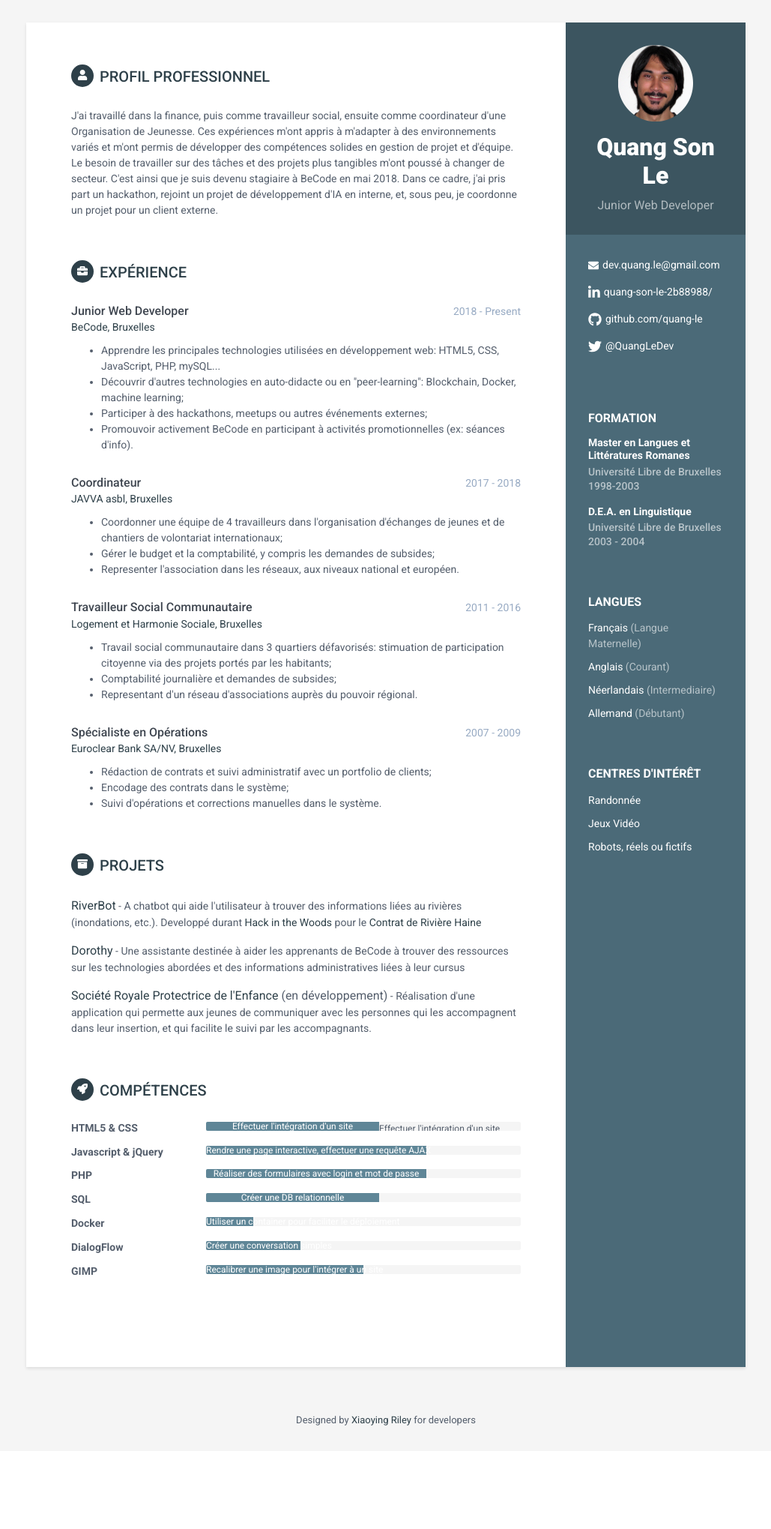
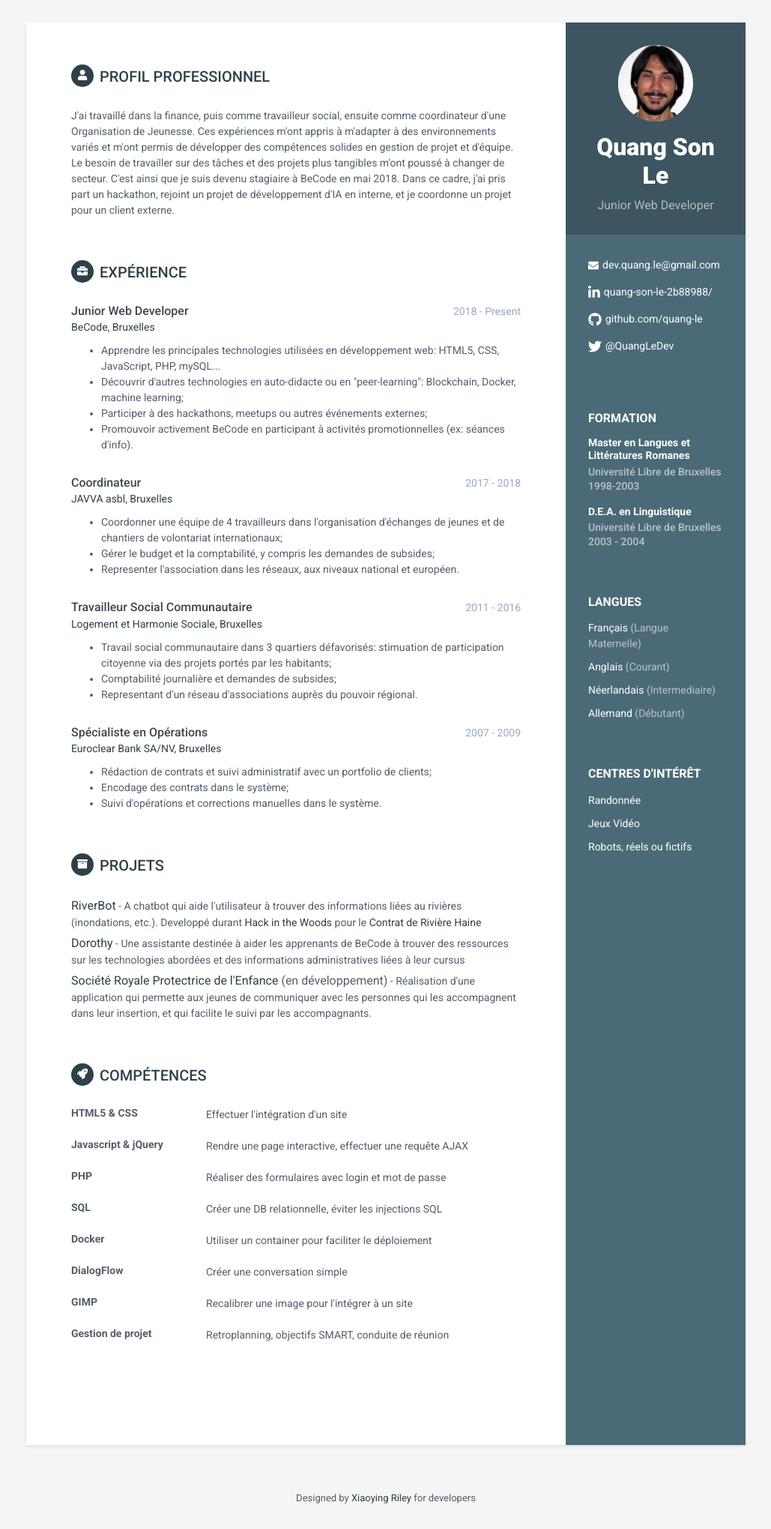
Before and after one commit to quang-le/resume, a PHP site: page /francais.html in a window 1280 px wide. Shown: the whole page at 75% size, without its empty margins (125-1154 px from the left). Before the commit the page ends 1901 px from the top, so only its background shows below. Run offline with PHP 8.4, Linux system fonts and the light colour scheme; style sheets or scripts are compiled from the project's sources; some libraries are stand-ins or nearby versions.

Commit message:
css changes

```diff
--- a/assets/scss/theme/base.scss
+++ b/assets/scss/theme/base.scss
@@ -224,7 +224,7 @@ p {
             margin-bottom: 30px;
         }
         .item {
-            margin-bottom: 15px;
+            margin-bottom: 5px;
         }
     }
 
@@ -233,7 +233,7 @@ p {
 
 .skillset {
     .item {
-        margin-bottom: 15px;
+        margin-bottom: 5px;
         overflow: hidden;
     }
     .level-title {
--- a/francais.html
+++ b/francais.html
@@ -38,7 +38,7 @@
                    <!-- <li class="website"><i class="fas fa-globe"></i><a href="https://portfolio.quangson.ninja/" target="_blank">Under construction</a></li>-->
                     <li class="linkedin"><i class="fab fa-linkedin-in"></i><a href="https://www.linkedin.com/in/quang-son-le-2b88988/" target="_blank">quang-son-le-2b88988/</a></li>
                     <li class="github"><i class="fab fa-github"></i><a href="https://github.com/quang-le" target="_blank">github.com/quang-le</a></li>
-                    <li class="twitter"><i class="fab fa-twitter"></i><a href="https://twitter.com/juanglee1" target="_blank">@QuangLeDev</a></li>
+                    <li class="twitter"><i class="fab fa-twitter"></i><a href="https://twitter.com/QuangLeDev" target="_blank">@QuangLeDev</a></li>
                 </ul>
             </div><!--//contact-container-->
             <div class="education-container container-block">
@@ -81,7 +81,7 @@
             <section class="section summary-section">
                 <h2 class="section-title"><span class="icon-holder"><i class="fas fa-user"></i></span>Profil professionnel</h2>
                 <div class="summary">
-                    <p>J'ai travaillé dans la finance, puis comme travailleur social, ensuite comme coordinateur d'une Organisation de Jeunesse. Ces expériences m'ont appris à m'adapter à des environnements variés et m'ont permis de développer des compétences solides en gestion de projet et d'équipe. Le besoin de travailler sur des tâches et des projets plus tangibles m'ont poussé à changer de secteur. C'est ainsi que je suis devenu stagiaire à BeCode en mai 2018. Dans ce cadre, j'ai pris part un hackathon, rejoint un projet de développement d'IA en interne, et, sous peu, je coordonne un projet pour un client externe.</p>
+                    <p>J'ai travaillé dans la finance, puis comme travailleur social, ensuite comme coordinateur d'une Organisation de Jeunesse. Ces expériences m'ont appris à m'adapter à des environnements variés et m'ont permis de développer des compétences solides en gestion de projet et d'équipe. Le besoin de travailler sur des tâches et des projets plus tangibles m'ont poussé à changer de secteur. C'est ainsi que je suis devenu stagiaire à BeCode en mai 2018. Dans ce cadre, j'ai pris part un hackathon, rejoint un projet de développement d'IA en interne, et je coordonne un projet pour un client externe.</p>
                 </div><!--//summary-->
             </section><!--//section-->
 
@@ -185,53 +185,67 @@
                 <div class="skillset">
                     <div class="item">
                         <h3 class="level-title">HTML5 &amp; CSS</h3>
-                        <div class="progress level-bar">
-                            <div class="progress-bar theme-progress-bar" role="progressbar" style="width: 55%" aria-valuenow="99" aria-valuemin="0" aria-valuemax="100">Effectuer l'intégration d'un site</div>
-                            <p>Effectuer l'intégration d'un site</p>
-						</div>
+                        <!-- <div class="progress level-bar">
+                           <div class="progress-bar theme-progress-bar" role="progressbar" style="width: 90%" aria-valuenow="99" aria-valuemin="0" aria-valuemax="100">Effectuer l'intégration d'un site</div>
+                        </div> -->
+                        <p>Effectuer l'intégration d'un site</p>
+
                     </div><!--//item-->
 
                     <div class="item">
                         <h3 class="level-title">Javascript &amp; jQuery</h3>
-                        <div class="progress level-bar">
-						    <div class="progress-bar theme-progress-bar" role="progressbar" style="width: 70%" aria-valuenow="98" aria-valuemin="0" aria-valuemax="100">Rendre une page interactive, effectuer une requête AJAX</div>
-						</div>
+                       <!-- <div class="progress level-bar">
+						    <div class="progress-bar theme-progress-bar" role="progressbar" style="width: 90%" aria-valuenow="98" aria-valuemin="0" aria-valuemax="100">Rendre une page interactive, effectuer une requête AJAX</div>
+                        </div> -->
+                        <p>Rendre une page interactive, effectuer une requête AJAX</p>
                     </div><!--//item-->
 
                     <div class="item">
                         <h3 class="level-title">PHP</h3>
-                        <div class="progress level-bar">
+                        <!--<div class="progress level-bar">
 						    <div class="progress-bar theme-progress-bar" role="progressbar" style="width: 70%" aria-valuenow="98" aria-valuemin="0" aria-valuemax="100">Réaliser des formulaires avec login et mot de passe</div>
-						</div>
+                        </div> -->
+                        <p>Réaliser des formulaires avec login et mot de passe</p>
                     </div><!--//item-->
 
                     <div class="item">
                             <h3 class="level-title">SQL</h3>
-                            <div class="progress level-bar">
+                            <!--<div class="progress level-bar">
                                 <div class="progress-bar theme-progress-bar" role="progressbar" style="width: 55%" aria-valuenow="60" aria-valuemin="0" aria-valuemax="100">Créer une DB relationnelle</div>
-                            </div>
+                            </div> -->
+                            <p>Créer une DB relationnelle, éviter les injections SQL</p>
                         </div><!--//item-->
 
                     <div class="item">
                         <h3 class="level-title">Docker</h3>
-                        <div class="progress level-bar">
+                        <!--<div class="progress level-bar">
 							    <div class="progress-bar theme-progress-bar" role="progressbar" style="width: 15%" aria-valuenow="95" aria-valuemin="0" aria-valuemax="100">Utiliser un container pour faciliter le déploiement</div>
-						</div>
+                        </div> -->
+                        <p>Utiliser un container pour faciliter le déploiement</p>
                     </div><!--//item-->
 
                     <div class="item">
                         <h3 class="level-title">DialogFlow</h3>
-                        <div class="progress level-bar">
-						    <div class="progress-bar theme-progress-bar" role="progressbar" style="width: 30%" aria-valuenow="85" aria-valuemin="0" aria-valuemax="100">Créer une conversation simples</div>
-						</div>
+                        <!--<div class="progress level-bar">
+						    <div class="progress-bar theme-progress-bar" role="progressbar" style="width: 30%" aria-valuenow="85" aria-valuemin="0" aria-valuemax="100">Créer une conversation simple</div>
+                        </div>  -->
+                        <p>Créer une conversation simple</p>
                     </div><!--//item-->
 
                     <div class="item">
                         <h3 class="level-title">GIMP</h3>
-                        <div class="progress level-bar">
+                        <!--<div class="progress level-bar">
 						    <div class="progress-bar theme-progress-bar" role="progressbar" style="width: 50%" aria-valuenow="60" aria-valuemin="0" aria-valuemax="100">Recalibrer une image pour l'intégrer à un site</div>
-						</div>
+                        </div>  -->
+                        <p>Recalibrer une image pour l'intégrer à un site</p>
                     </div><!--//item-->
+                    <div class="item">
+                            <h3 class="level-title">Gestion de projet</h3>
+                            <!--<div class="progress level-bar">
+                                <div class="progress-bar theme-progress-bar" role="progressbar" style="width: 50%" aria-valuenow="60" aria-valuemin="0" aria-valuemax="100">Recalibrer une image pour l'intégrer à un site</div>
+                            </div>  -->
+                            <p>Retroplanning, objectifs SMART, conduite de réunion</p>
+                        </div><!--//item-->
 
                 </div>
             </section><!--//skills-section-->
```
